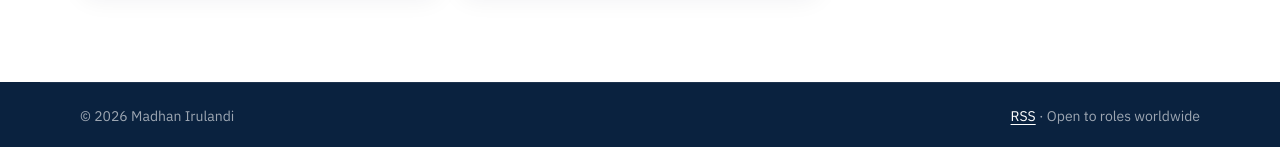
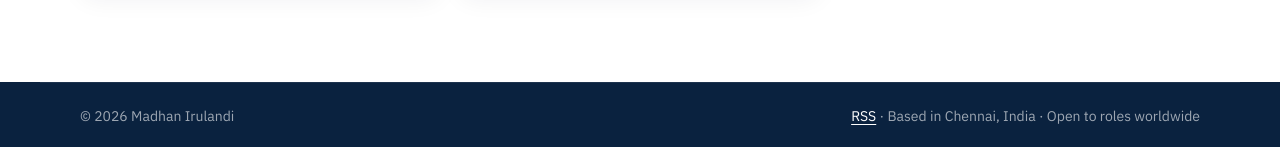
Before and after one commit to Madhan-I/Madhan-I.github.io, a Jekyll site: the page built from blog/index.html, in a window 1280 px wide and 1211 px high. Shown: the part 1061-1208 px from the top of the window. Built offline with Jekyll 4.4.1, drawn with Linux system fonts in a browser that asks for light colours.

Commit message:
Footer shows Based in Chennai, India; removed from contact note
Co-Authored-By: Claude Opus 5.5 <noreply@anthropic.com>
Claude-Session: https://claude.ai/code/session_01MFRrTt7LBDdX57m85KHNGp

```diff
--- a/_data/profile.yml
+++ b/_data/profile.yml
@@ -500,5 +500,5 @@ contact_highlight: ship?
 contact_intro: Email me about leadership roles, delivery consulting or corporate training, anywhere in the world.
 # Each line below is shown on its own line.
 contact_note:
-  - "Based in Chennai, India, and open to on-site, hybrid or remote roles worldwide."
+  - "Open to on-site, hybrid or remote roles worldwide."
   - "Ready to relocate, having already spent three years working in Boston for John Hancock."
--- a/_layouts/default.html
+++ b/_layouts/default.html
@@ -29,7 +29,7 @@
   <footer>
     <div class="wrap">
       <span>© {{ 'now' | date: '%Y' }} {{ site.data.profile.name_first }} {{ site.data.profile.name_last }}</span>
-      <span><a href="{{ '/blog/feed.xml' | relative_url }}">RSS</a> · Open to roles worldwide</span>
+      <span><a href="{{ '/blog/feed.xml' | relative_url }}">RSS</a> · Based in {{ site.data.profile.location }} · Open to roles worldwide</span>
     </div>
   </footer>
   <dialog class="lightbox" id="lightbox" aria-label="Certificate"><button type="button" class="lb-close" aria-label="Close">×</button><img alt=""><p class="lb-cap"></p></dialog>
```
